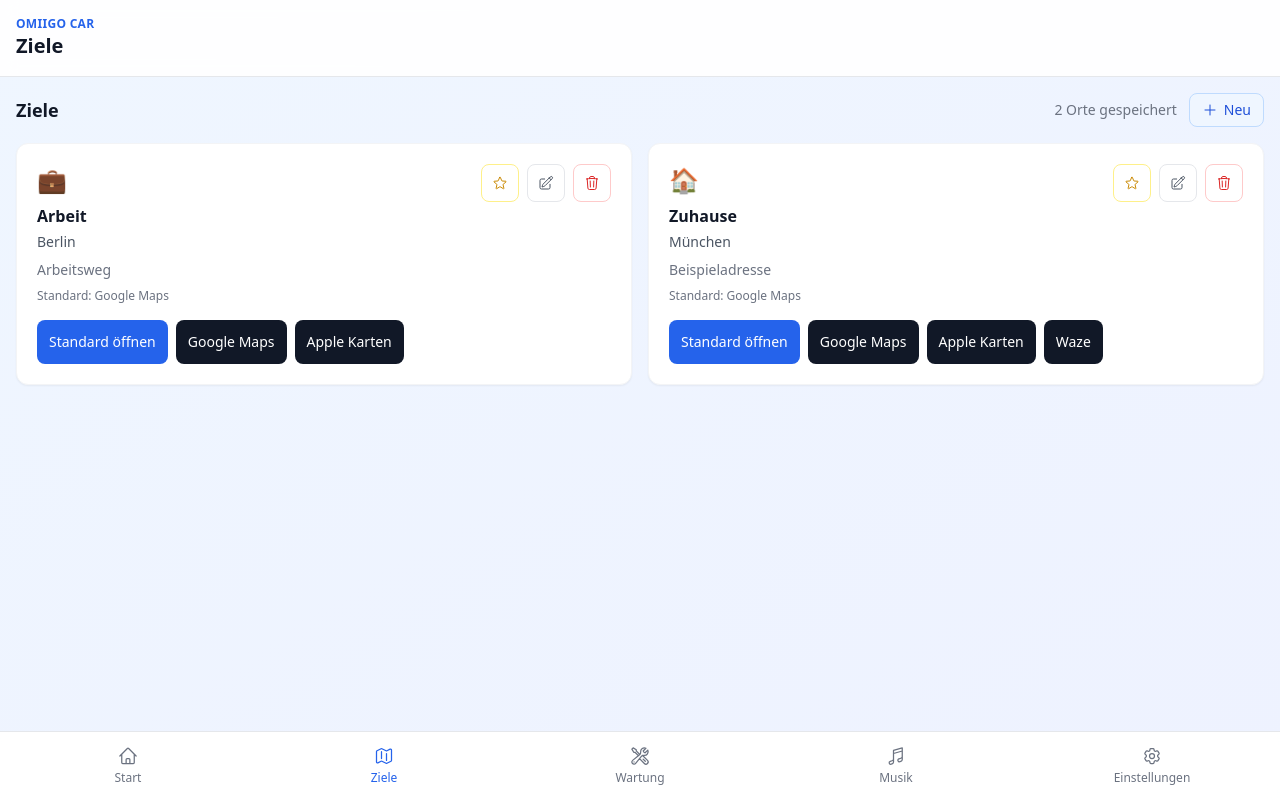
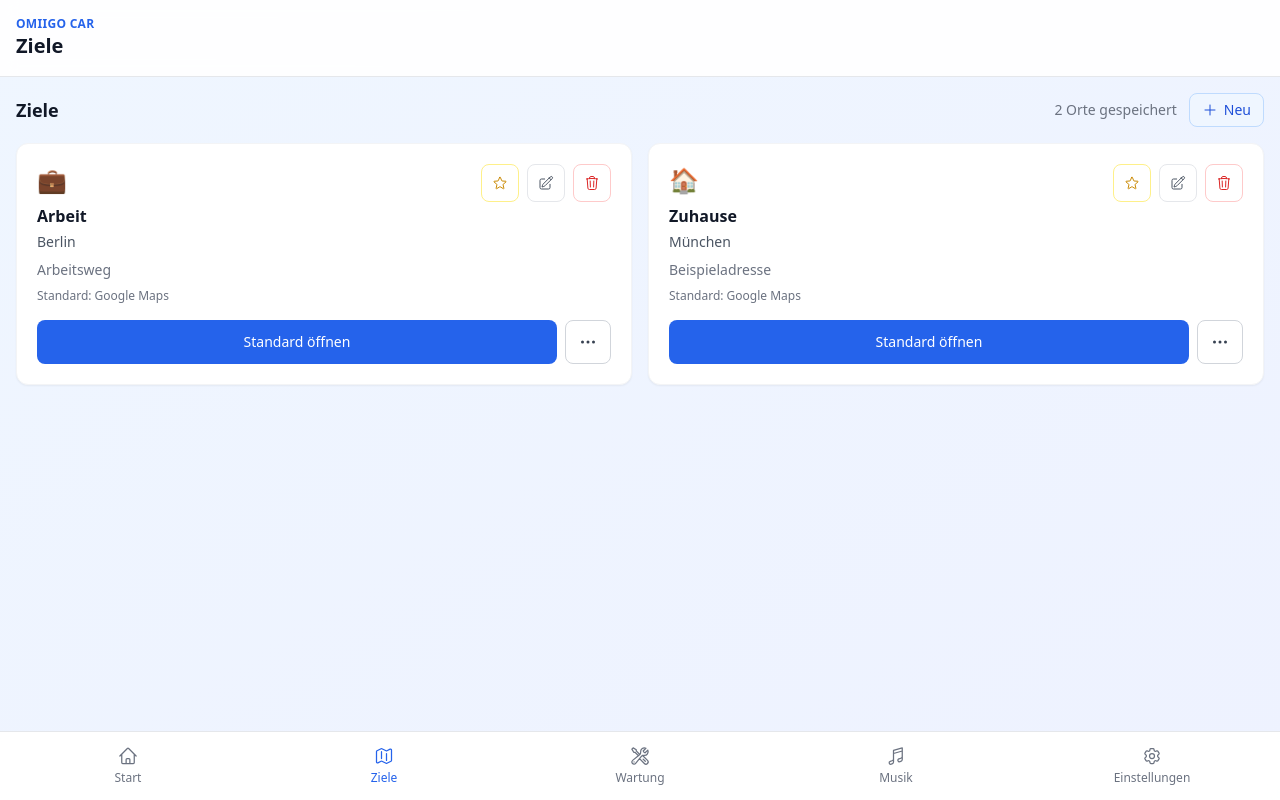
Before and after one commit to azetxxx/opel-check, a Vue app: page /map in a window 1280 px wide. Built offline with nearby package versions, Linux system fonts and the light colour scheme.

Commit message:
feat: streamline destination card actions

```diff
--- a/src/pages/MapPage.vue
+++ b/src/pages/MapPage.vue
@@ -1,5 +1,6 @@
 <script setup lang="ts">
 import { PencilSquareIcon, PlusIcon, StarIcon, TrashIcon, XMarkIcon } from '@heroicons/vue/24/outline';
+import { EllipsisHorizontalIcon } from '@heroicons/vue/20/solid';
 import { computed, onBeforeUnmount, onMounted, reactive, ref, watch } from 'vue';
 import { useRoute } from 'vue-router';
 import { useSavedPlaces } from '../composables/useSavedPlaces';
@@ -14,6 +15,7 @@ const editingId = ref<string | null>(null);
 const isFormOpen = ref(false);
 const topCreateButton = ref<HTMLElement | null>(null);
 const showFloatingCreateButton = ref(false);
+const activeProviderMenuId = ref<string | null>(null);
 let createButtonObserver: IntersectionObserver | null = null;
 const form = reactive({
   label: '',
@@ -134,6 +136,10 @@ const toggleFavorite = (place: SavedPlace) => {
   });
 };
 
+const toggleProviderMenu = (placeId: string) => {
+  activeProviderMenuId.value = activeProviderMenuId.value === placeId ? null : placeId;
+};
+
 const applyDeepLinkAction = () => {
   const action = typeof route.query.action === 'string' ? route.query.action : null;
   const placeId = typeof route.query.place === 'string' ? route.query.place : null;
@@ -220,18 +226,29 @@ onBeforeUnmount(() => {
             </div>
           </div>
 
-          <div class="flex flex-wrap gap-2">
-            <button @click="openDefaultProvider(place)" class="px-3 py-2 rounded-lg bg-blue-600 text-white text-sm font-medium hover:bg-blue-700">
+          <div class="space-y-2">
+            <div class="flex gap-2">
+              <button @click="openDefaultProvider(place)" class="flex-1 min-h-11 px-4 py-2 rounded-lg bg-blue-600 text-white text-sm font-medium hover:bg-blue-700">
                 Standard öffnen
               </button>
               <button
-              v-for="provider in place.providers"
+                @click="toggleProviderMenu(place.id)"
+                class="min-h-11 min-w-11 px-3 py-2 rounded-lg border border-gray-300 text-gray-700 hover:bg-gray-100 transition-colors text-sm font-medium flex items-center justify-center"
+              >
+                <EllipsisHorizontalIcon class="h-5 w-5" />
+              </button>
+            </div>
+
+            <div v-if="activeProviderMenuId === place.id" class="flex flex-col sm:flex-row gap-2">
+              <button
+                v-for="provider in place.providers.filter((provider) => provider !== getPreferredPlaceProvider(place))"
                 :key="provider"
-              @click="openProvider(place, provider)"
-              class="min-h-11 px-3 py-2 rounded-lg bg-gray-900 text-white text-sm font-medium hover:bg-black"
+                @click="openProvider(place, provider); activeProviderMenuId = null"
+                class="min-h-11 px-4 py-2 rounded-lg border border-gray-300 text-gray-700 hover:bg-gray-100 transition-colors text-sm font-medium flex items-center justify-center"
               >
                 {{ providerLabels[provider] }}
               </button>
+            </div>
           </div>
         </div>
       </div>
```
Lines whose indentation alone changed are shown as unchanged.
